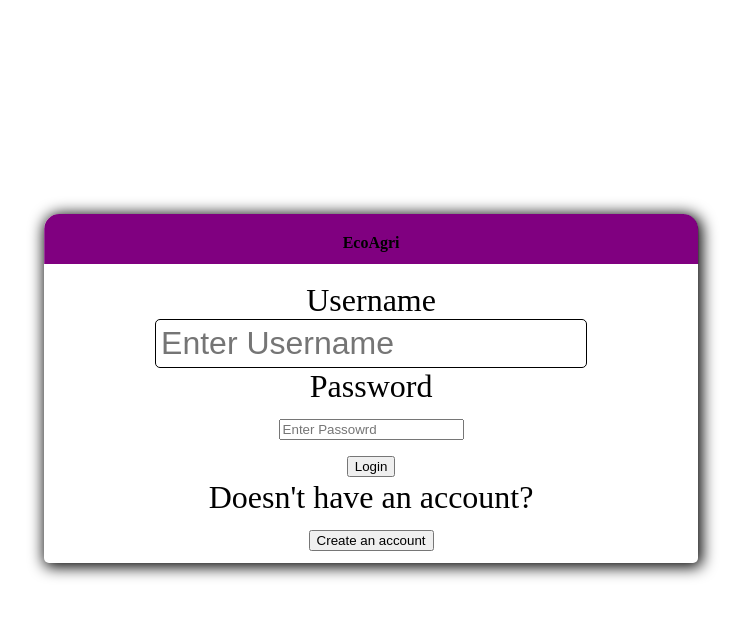
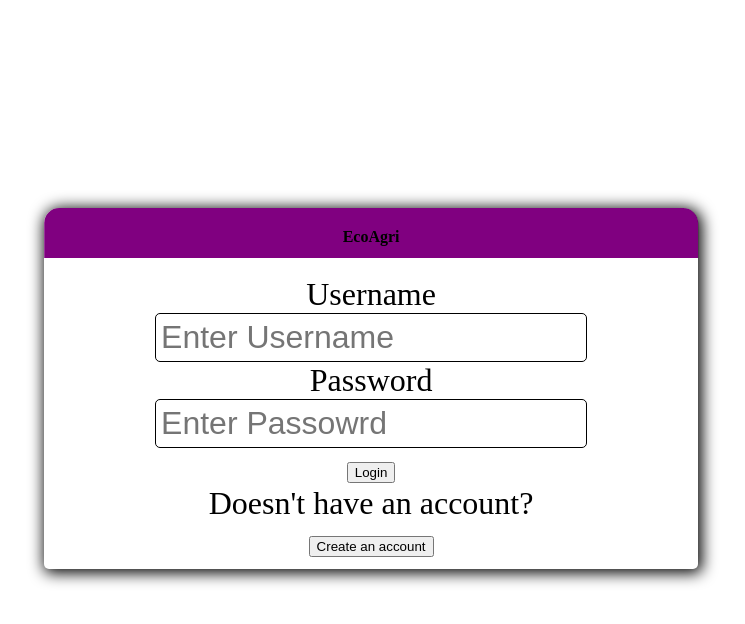
Before and after one commit to maloniedazh05-oss/capstone_final, a PHP site: page /login.php in a window 1280 px wide. Shown: the top 624 px of the page, without its empty margins (267-1012 px from the left). Run offline with PHP 8.4, Linux system fonts and the light colour scheme.

Commit message:
urspassword height fix2

```diff
--- a/style.css
+++ b/style.css
@@ -63,7 +63,7 @@ Login Page START
     font-size: var(--main-input);
 }
 
-.login-page .login-container input[type="text"], .login-page .login-contaienr input[type="password"] {
+.login-page .login-container input[type="text"], .login-container input[type="password"] {
     font-size: var(--main-input);
     padding: 5px;
     min-width: 60px;
```
